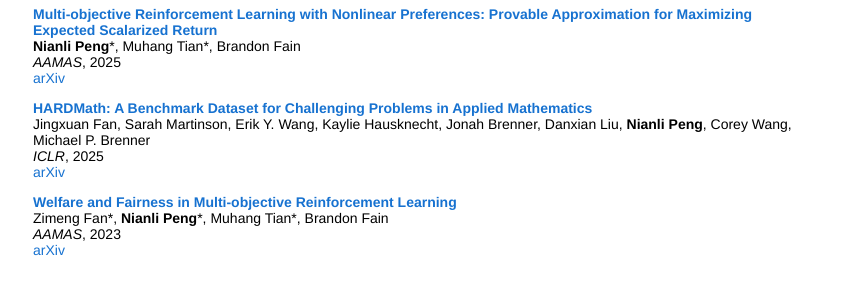
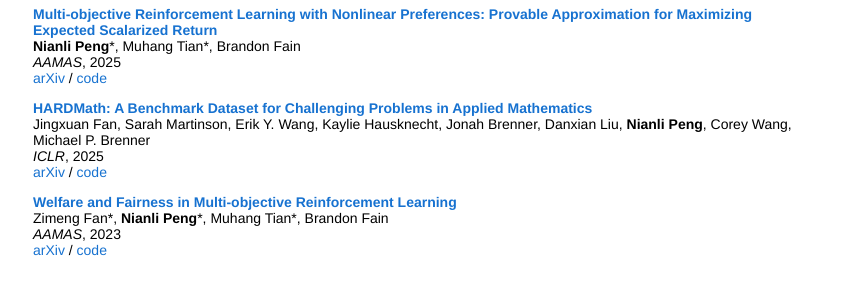
Before and after one commit to InsultedByMaths/InsultedByMaths.github.io, a plain HTML site: page index.html in a window 1280 px wide. Shown: the part 419-704 px from the top of the page, without its empty margins (223-1070 px from the left). Drawn offline with Linux system fonts and the light colour scheme; a web font is replaced by a local one.

Commit message:
Add code links

```diff
--- a/index.html
+++ b/index.html
@@ -64,7 +64,7 @@
           <br>
           <em>AAMAS</em>, 2025
           <br>
-          <a href="https://arxiv.org/abs/2311.02544">arXiv</a>
+          <a href="https://arxiv.org/abs/2311.02544">arXiv</a> / <a href="https://github.com/MuhangTian/Reward-Aware-Value-Iteration">code</a>
         </p>
 
         <p>
@@ -74,7 +74,7 @@
           <br>
           <em>ICLR</em>, 2025
           <br>
-          <a href="https://arxiv.org/abs/2410.09988">arXiv</a>
+          <a href="https://arxiv.org/abs/2410.09988">arXiv</a> / <a href="https://github.com/sarahmart/HARDMath">code</a>
         </p>
 
         <p>
@@ -84,7 +84,7 @@
           <br>
           <em>AAMAS</em>, 2023
           <br>
-          <a href="https://arxiv.org/abs/2212.01382">arXiv</a>
+          <a href="https://arxiv.org/abs/2212.01382">arXiv</a> / <a href="https://github.com/MuhangTian/Fair-MORL-AAMAS">code</a>
         </p>
       </section>
 
```
